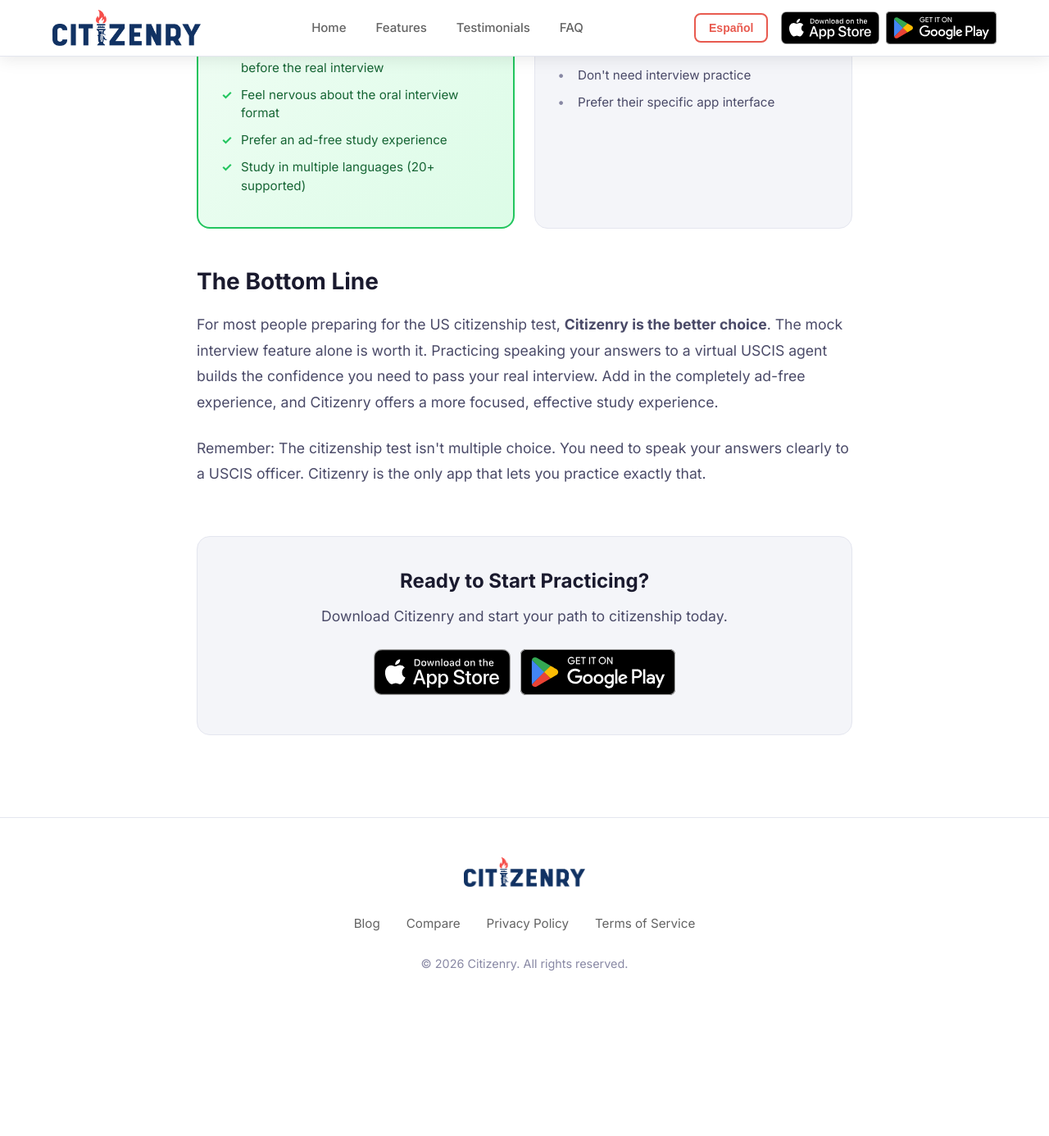
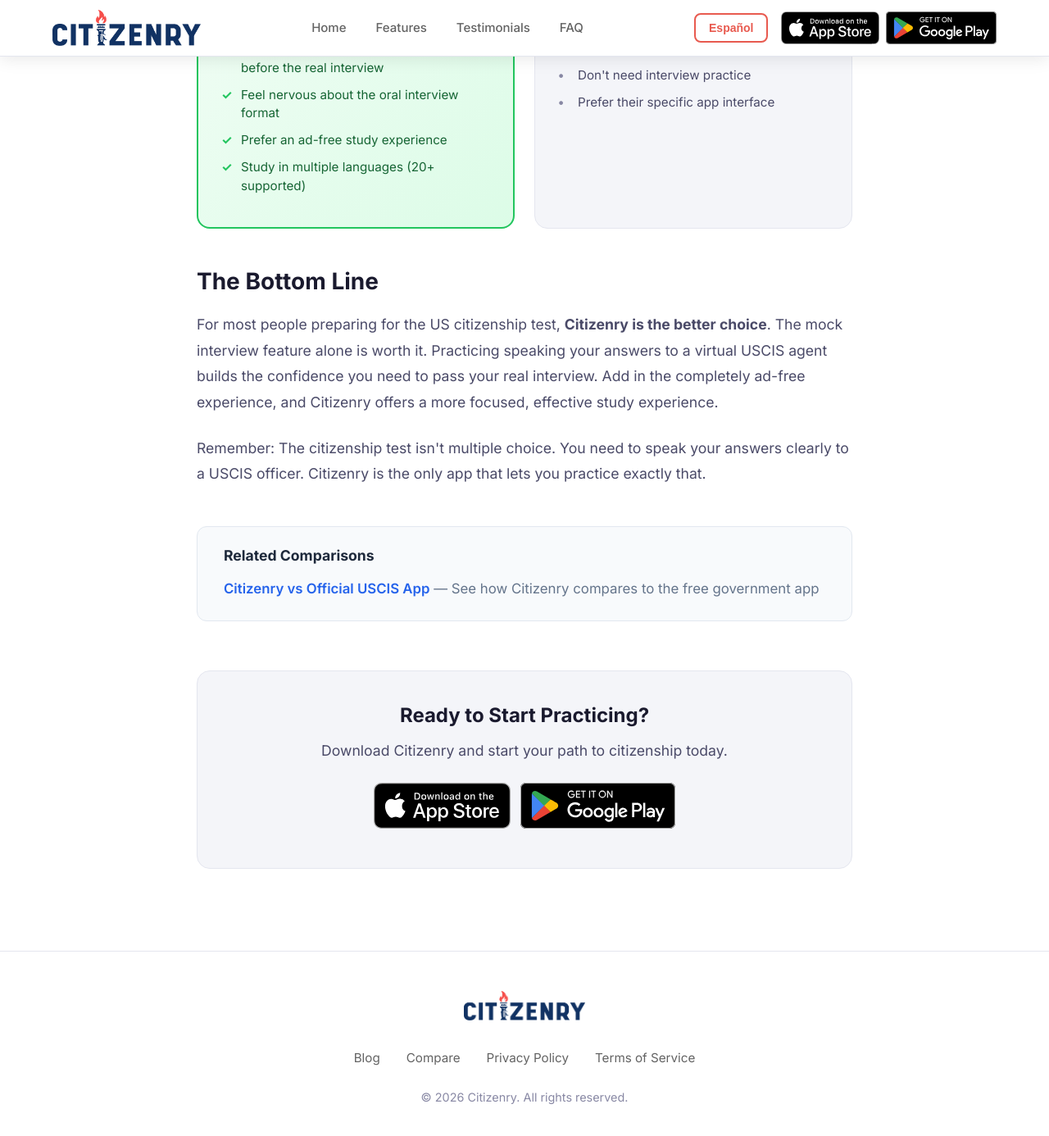
Before and after one commit to citizenryapp/citizenryapp.github.io, a Jekyll site: the page built from compare/citizenry-vs-citizen-now.html, in a window 1280 px wide and 1400 px high, scrolled down 2918 px. Shown: the top 1386 px of the window at 82% size. Built offline with Jekyll 4.4.1, drawn with Linux system fonts in a browser that asks for light colours; before the commit the page ends 4154 px from its top, so only the background shows below that.

Commit message:
FAQ schema

```diff
--- a/_layouts/compare.html
+++ b/_layouts/compare.html
@@ -23,6 +23,13 @@
         }
     }
     </script>
+
+    {% if page.faq_schema %}
+    <!-- FAQ Schema for comparison questions -->
+    <script type="application/ld+json">
+    {{ page.faq_schema }}
+    </script>
+    {% endif %}
 </head>
 <body>
     {% include header.html %}
--- a/compare/citizenry-vs-citizen-now.html
+++ b/compare/citizenry-vs-citizen-now.html
@@ -5,6 +5,37 @@
 description: "Compare Citizenry and Citizen Now citizenship test apps. See why Citizenry's mock interviews and ad-free experience make it the better choice for 2026."
 keywords: "citizenry vs citizen now, citizen now alternative, best citizenship test app, citizenship test app comparison, citizen now review"
 date: 2026-01-31
+faq_schema: |
+  {
+    "@context": "https://schema.org",
+    "@type": "FAQPage",
+    "mainEntity": [
+      {
+        "@type": "Question",
+        "name": "Which is better: Citizenry or Citizen Now?",
+        "acceptedAnswer": {
+          "@type": "Answer",
+          "text": "Citizenry is the better choice for most users. It offers unlimited mock interviews with video and speech recognition to practice for the oral citizenship test, plus a completely ad-free experience. Citizen Now does not offer mock interviews and contains ads unless you pay to remove them."
+        }
+      },
+      {
+        "@type": "Question",
+        "name": "Does Citizen Now have mock interviews?",
+        "acceptedAnswer": {
+          "@type": "Answer",
+          "text": "No, Citizen Now does not offer mock interviews. Citizenry is the only citizenship test app that offers unlimited mock interviews with virtual USCIS agents, which is important because the citizenship test is an oral interview, not a written exam."
+        }
+      },
+      {
+        "@type": "Question",
+        "name": "Is Citizen Now free or does it have ads?",
+        "acceptedAnswer": {
+          "@type": "Answer",
+          "text": "Citizen Now is free to download but contains ads throughout the app. You must pay a subscription to remove the ads. Citizenry, by contrast, is completely ad-free with no advertisements at all."
+        }
+      }
+    ]
+  }
 ---
 
 <p class="compare-intro-text" data-en="Looking for the best app to prepare for your US citizenship test? In this comparison, we'll examine how Citizenry and Citizen Now stack up against each other to help you make the right choice for your naturalization journey." data-es="¿Buscas la mejor app para preparar tu examen de ciudadanía de EE.UU.? En esta comparación, examinaremos cómo Citizenry y Citizen Now se comparan para ayudarte a tomar la decisión correcta en tu camino hacia la naturalización.">Looking for the best app to prepare for your US citizenship test? In this comparison, we'll examine how Citizenry and Citizen Now stack up against each other to help you make the right choice for your naturalization journey.</p>
@@ -137,3 +168,10 @@
 <p data-en="For most people preparing for the US citizenship test, <strong>Citizenry is the better choice</strong>. The mock interview feature alone is worth it. Practicing speaking your answers to a virtual USCIS agent builds the confidence you need to pass your real interview. Add in the completely ad-free experience, and Citizenry offers a more focused, effective study experience." data-es="Para la mayoría de personas que se preparan para el examen de ciudadanía de EE.UU., <strong>Citizenry es la mejor opción</strong>. Solo la función de entrevistas simuladas lo vale. Practicar decir tus respuestas a un agente virtual de USCIS construye la confianza que necesitas para aprobar tu entrevista real. Agrega la experiencia completamente sin anuncios, y Citizenry ofrece una experiencia de estudio más enfocada y efectiva.">For most people preparing for the US citizenship test, <strong>Citizenry is the better choice</strong>. The mock interview feature alone is worth it. Practicing speaking your answers to a virtual USCIS agent builds the confidence you need to pass your real interview. Add in the completely ad-free experience, and Citizenry offers a more focused, effective study experience.</p>
 
 <p data-en="Remember: The citizenship test isn't multiple choice. You need to speak your answers clearly to a USCIS officer. Citizenry is the only app that lets you practice exactly that." data-es="Recuerda: El examen de ciudadanía no es de selección múltiple. Necesitas decir tus respuestas claramente a un oficial de USCIS. Citizenry es la única app que te permite practicar exactamente eso.">Remember: The citizenship test isn't multiple choice. You need to speak your answers clearly to a USCIS officer. Citizenry is the only app that lets you practice exactly that.</p>
+
+<div class="related-comparisons">
+    <h3 data-en="Related Comparisons" data-es="Comparaciones Relacionadas">Related Comparisons</h3>
+    <ul>
+        <li><a href="/compare/citizenry-vs-uscis-app.html" data-en="Citizenry vs Official USCIS App" data-es="Citizenry vs App Oficial de USCIS">Citizenry vs Official USCIS App</a> <span data-en="— See how Citizenry compares to the free government app" data-es="— Compara Citizenry con la app gratuita del gobierno">— See how Citizenry compares to the free government app</span></li>
+    </ul>
+</div>
--- a/css/blog.css
+++ b/css/blog.css
@@ -964,3 +964,46 @@
         padding: 24px;
     }
 }
+
+/* Related Comparisons Section */
+.related-comparisons {
+    margin-top: 48px;
+    padding: 24px 32px;
+    background: #f8fafc;
+    border-radius: 12px;
+    border: 1px solid #e2e8f0;
+}
+
+.related-comparisons h3 {
+    margin: 0 0 16px 0;
+    font-size: 1.1rem;
+    color: #1e293b;
+}
+
+.related-comparisons ul {
+    margin: 0;
+    padding: 0;
+    list-style: none;
+}
+
+.related-comparisons li {
+    margin-bottom: 8px;
+}
+
+.related-comparisons li:last-child {
+    margin-bottom: 0;
+}
+
+.related-comparisons a {
+    color: #2563eb;
+    font-weight: 600;
+    text-decoration: none;
+}
+
+.related-comparisons a:hover {
+    text-decoration: underline;
+}
+
+.related-comparisons span {
+    color: #64748b;
+}
```
Also changed, not shown: compare/citizenry-vs-uscis-app.html (+38 -0 lines), llms.txt (+18 -2 lines).
